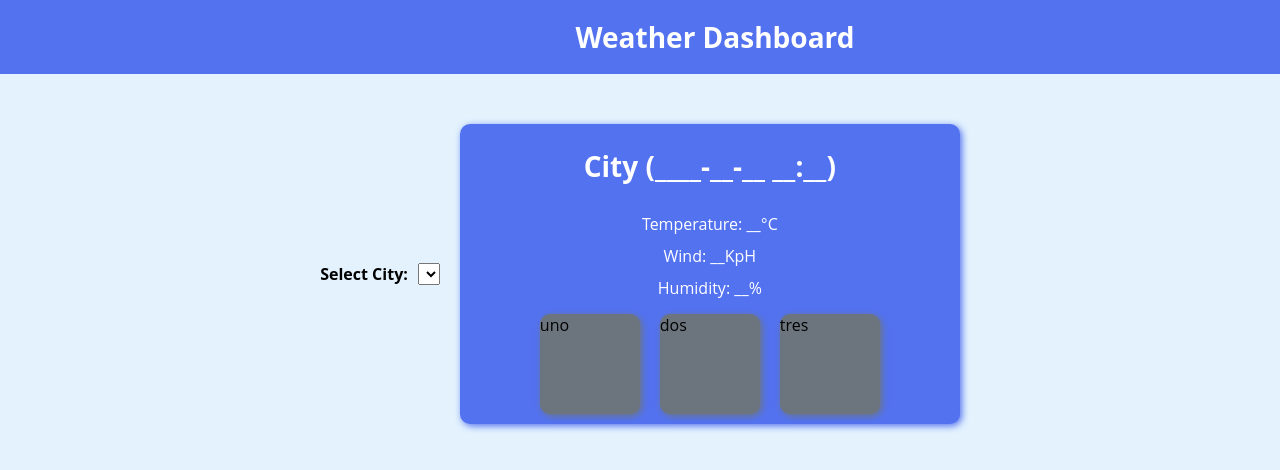
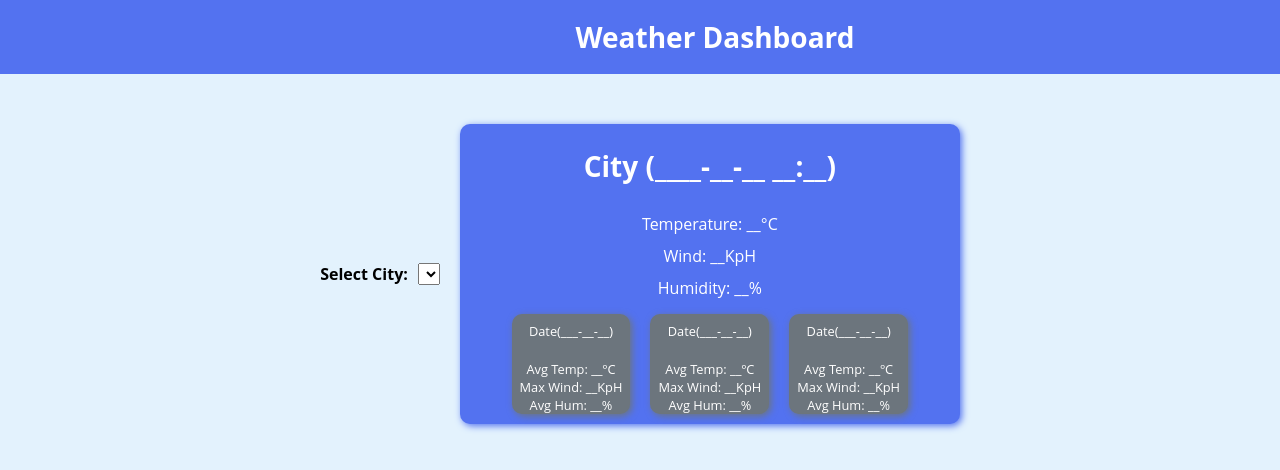
Before and after one commit to jjreina/gs-daw-weather-js, a website built with Vite: page index.html in a window 1280 px wide. Built offline with nearby package versions, Linux system fonts and the light colour scheme; no server answers.

Commit message:
Added card forecast via javascript

```diff
--- a/index.html
+++ b/index.html
@@ -17,9 +17,14 @@
         <h6>Wind: __KpH</h6>
         <h6>Humidity: __%</h6>
         <div class="container-forecast">
-          <div class="card-forecast">uno</div>
+          <!--<div class="card-forecast">
+            <p>Date(___-__-__)</p>
+            <p>Avg Temp: __ºC</p>
+            <p>Max Wind: __KpH</p>
+            <p>Avg Hum: __%</p>
+          </div>
           <div class="card-forecast">dos</div>
-          <div class="card-forecast">tres</div>
+          <div class="card-forecast">tres</div> -->
         </div>
       </div>
     </div>
--- a/main.js
+++ b/main.js
@@ -3,6 +3,7 @@ import { Weather } from "./weather";
 import { url_cities_api, weather_options, url_weather_api } from "./apis";
 import { parseToWeatherClass, parseToForecastWeatherClass } from "./utils";
 
+const containet_forecast_card = document.querySelector(".container-forecast");
 const h1_local_time = document.getElementById("local_time");
 const citySelector = document.getElementById("city");
 const h6 = document.querySelectorAll("h6");
@@ -11,6 +12,24 @@ const h6_current_wind = h6[1];
 const h6_current_hum = h6[2];
 
 const weather = new Weather();
+
+const createCardForecast = () => {
+  const div = document.createElement("div");
+  div.className = "card-forecast";
+  const pDate = document.createElement("p");
+  pDate.textContent = "Date(___-__-__)";
+  const pAvgTemp = document.createElement("p");
+  pAvgTemp.textContent = "Avg Temp: __ºC";
+  const pMaxWind = document.createElement("p");
+  pMaxWind.textContent = "Max Wind: __KpH";
+  const pAvgHum = document.createElement("p");
+  pAvgHum.textContent = "Avg Hum: __%";
+  div.appendChild(pDate);
+  div.appendChild(pAvgTemp);
+  div.appendChild(pMaxWind);
+  div.appendChild(pAvgHum);
+  return div;
+};
 
 // Se trae las provincias con premesas
 const setCities = async () => {
@@ -50,3 +69,6 @@ const printInDOM = (classWeather) => {
 };
 
 setCities();
+containet_forecast_card.appendChild(createCardForecast());
+containet_forecast_card.appendChild(createCardForecast());
+containet_forecast_card.appendChild(createCardForecast());
--- a/style.css
+++ b/style.css
@@ -22,6 +22,15 @@ h6 {
   margin-top: 10px;
   font-size: 1rem;
   font-weight: 500;
+}
+
+p {
+  color: #fff;
+  font-size: 0.8rem;
+}
+
+p:nth-child(1) {
+  margin-bottom: 20px;
 }
 
 .title_container {
@@ -63,7 +72,9 @@ h6 {
   background: #6c757d;
   margin: 10px;
   height: 100px;
-  width: 100px;
+  width: auto;
   box-shadow: 2px 2px 7px #6c757d;
   border-radius: 10px;
+  padding: 8px;
+  text-align: center;
 }
--- a/utils.js
+++ b/utils.js
@@ -24,9 +24,9 @@ export const parseToForecastWeatherClass = (literalWeatherObject) => {
       let forecastWeaterArray = forecast.map((element) => {
         let forecastWeater = new Weather();
         forecastWeater.localtime = element.date;
-        forecastWeater.temp_c = element.day.avgtemp_c;
-        forecastWeater.wind_kph = element.day.maxwind_kph;
-        forecastWeater.humidity = element.day.avghumidity;
+        forecastWeater.temp_c = element.day.avgtemp_c; // Temperatura media
+        forecastWeater.wind_kph = element.day.maxwind_kph; // Viento maximo
+        forecastWeater.humidity = element.day.avghumidity; // Huemedad media
         return forecastWeater;
       });
       resolve(forecastWeaterArray);
```
